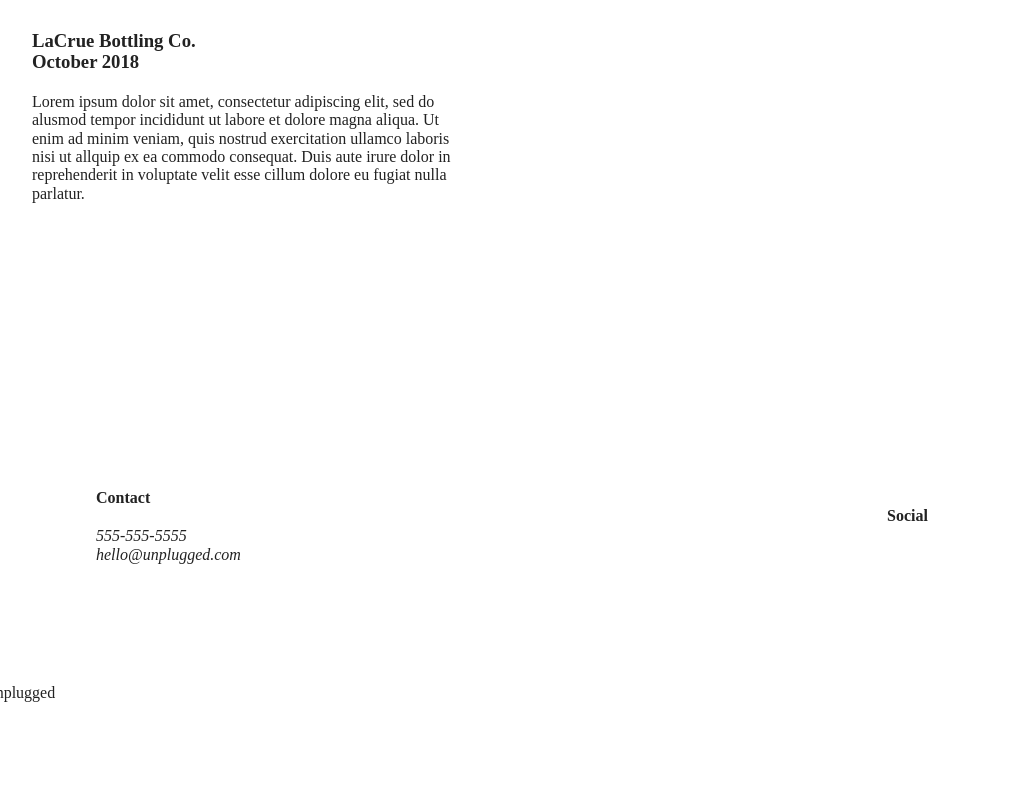
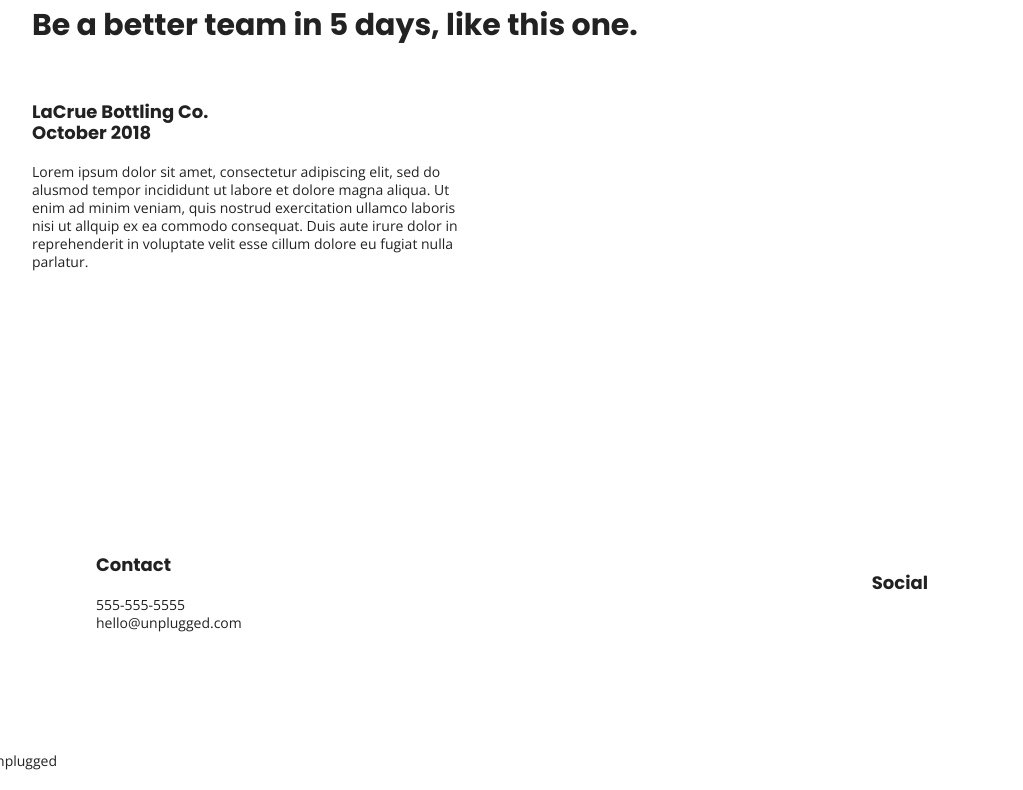
Before and after one commit to Sara-414/unplugged-design-docs, a website built with Parcel: page index.html in a window 1280 px wide. Shown: the part 1545-2335 px from the top of the page, without its empty margins (128-1151 px from the left). Before the commit the page ends 2268 px from the top, so only its background shows below. Built offline with nearby package versions, Linux system fonts and the light colour scheme.

Commit message:
Added fonts, sizes, and line-heights

```diff
--- a/about/index.html
+++ b/about/index.html
@@ -18,6 +18,8 @@
 
   <link rel="stylesheet" href="../css/normalize.css">
   <link rel="stylesheet" href="../css/main.css">
+  <!-- Google Fonts -->
+  <link href="https://fonts.googleapis.com/css?family=Open+Sans:400,700|Poppins:500,700" rel="stylesheet">
 
   <meta name="theme-color" content="#fafafa">
 </head>
--- a/css/main.css
+++ b/css/main.css
@@ -87,6 +87,55 @@ textarea {
    Author's custom styles
    ========================================================================== */
 
+   /* General Styles */
+
+   html {
+    font-size: 16px;
+   }
+
+   body {
+    font-family: 'Open Sans', sans-serif;
+    font-size: 1em;
+    text-align: left;
+   }
+
+   ul, ol {
+    list-style-type: none;
+   }
+
+   a {
+    color: #e2e3ed;
+    text-decoration: none;
+   }
+
+   h2 {
+    font-family: 'Poppins', sans-serif;
+    font-size: 1.875em;
+   }
+
+   h3, h4 {
+    font-family: 'Poppins', sans-serif;
+    margin: 20px 0;
+    font-size: 1.125em;
+   }
+
+   p {
+    font-size: .875em;
+    line-height: 18px;
+   }
+
+   img {
+
+   }
+
+   figure {
+
+   }
+
+   address {
+    font-style: normal;
+   }
+
   .content-wrapper {
     width: 90%;
     margin: 50px 0;
@@ -116,6 +165,7 @@ textarea {
 
   .header-divider {
     width: 100%;
+    height: 1px;
     margin: 10px 0 20px 0;
   }
 
@@ -130,10 +180,11 @@ textarea {
   header nav ul {
     display: flex;
     justify-content: space-around;
+    width: 100%;
   }
 
   footer {
-
+    flex-direction: column;
   }
 
   footer p {
@@ -185,7 +236,7 @@ textarea {
   }
 
   h1 {
-
+    font-size: 2.25em;
   }
 
    /* Aside */
--- a/index.html
+++ b/index.html
@@ -18,6 +18,8 @@
 
   <link rel="stylesheet" href="css/normalize.css">
   <link rel="stylesheet" href="css/main.css">
+  <!-- Google Fonts -->
+  <link href="https://fonts.googleapis.com/css?family=Open+Sans:400,700|Poppins:500,700" rel="stylesheet">
 
   <meta name="theme-color" content="#fafafa">
 </head>
```
Also changed, not shown: faq/index.html (+2 -1 lines).
